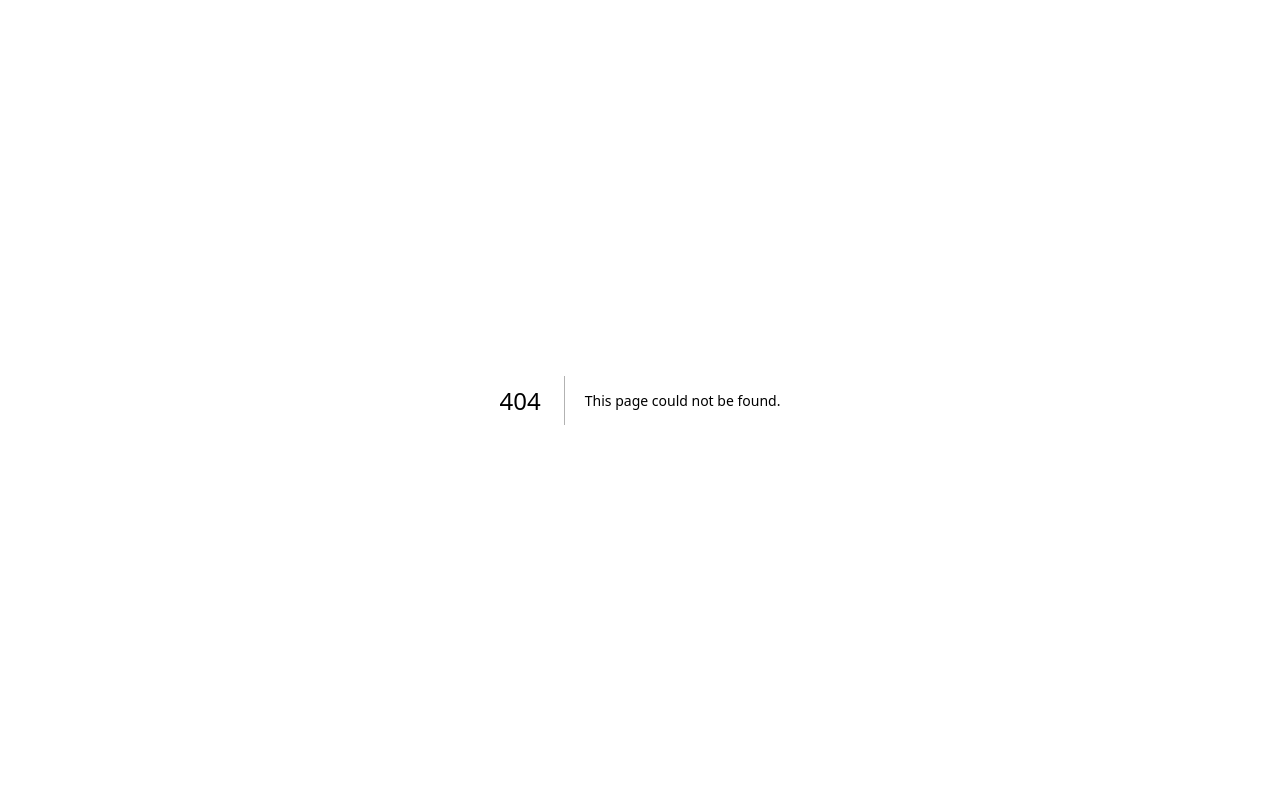
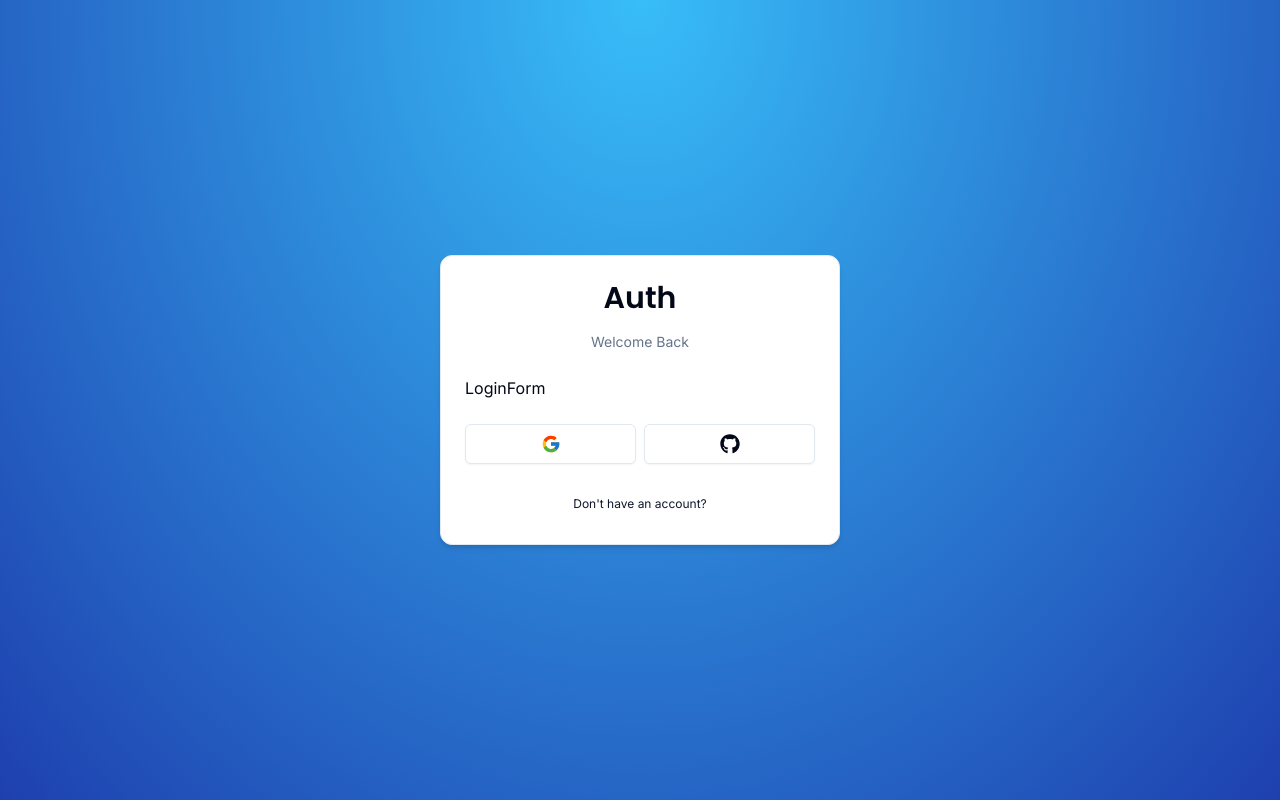
Before and after one commit to kelsondouglas/learningnextauth, a Next.js app: page /auth/login in a window 1280 px wide. Before the commit this address had no page. Built offline with nearby package versions, Linux system fonts and the light colour scheme.

Commit message:
feat: creating auth card-wrapper and yours components

```diff
--- /dev/null
+++ b/app/auth/layout.tsx
@@ -0,0 +1,11 @@
+import React from "react";
+
+const AuthLayout = ({ children }: { children: React.ReactNode }) => {
+  return (
+    <div className="h-full flex  items-center justify-center bg-[radial-gradient(ellipse_at_top,_var(--tw-gradient-stops))] from-sky-400 to-blue-800">
+      {children}
+    </div>
+  );
+};
+
+export default AuthLayout;
--- /dev/null
+++ b/app/auth/login/page.tsx
@@ -0,0 +1,12 @@
+import LoginForm from "@/components/auth/login-form";
+import React from "react";
+
+const LoginPage = () => {
+  return (
+    <div>
+      <LoginForm />
+    </div>
+  );
+};
+
+export default LoginPage;
--- /dev/null
+++ b/components/auth/back-button.tsx
@@ -0,0 +1,20 @@
+"use client";
+
+import React from "react";
+import { Button } from "../ui/button";
+import Link from "next/link";
+
+interface BackButttonProps {
+  href: string;
+  label: string;
+}
+
+const BackButton = ({ href, label }: BackButttonProps) => {
+  return (
+    <Button variant="link" size="sm" className="font-normal w-full" asChild>
+      <Link href={href}>{label}</Link>
+    </Button>
+  );
+};
+
+export default BackButton;
--- /dev/null
+++ b/components/auth/card-wrapper.tsx
@@ -0,0 +1,40 @@
+import React from "react";
+import { Card, CardContent, CardFooter, CardHeader } from "../ui/card";
+import Header from "./header";
+import Social from "./social";
+import BackButton from "./back-button";
+
+interface CardWrapperProps {
+  children: React.ReactNode;
+  headerLabel: string;
+  backButtonLabel: string;
+  backButtonHref: string;
+  showSocial?: boolean;
+}
+
+const CardWrapper = ({
+  backButtonHref,
+  backButtonLabel,
+  children,
+  headerLabel,
+  showSocial,
+}: CardWrapperProps) => {
+  return (
+    <Card className="w-[400px] shadow-md">
+      <CardHeader>
+        <Header label={headerLabel} />
+      </CardHeader>
+      <CardContent>{children}</CardContent>
+      {showSocial && (
+        <CardFooter>
+          <Social />
+        </CardFooter>
+      )}
+      <CardFooter>
+        <BackButton label={backButtonLabel} href={backButtonHref} />
+      </CardFooter>
+    </Card>
+  );
+};
+
+export default CardWrapper;
--- /dev/null
+++ b/components/auth/header.tsx
@@ -0,0 +1,23 @@
+import React from "react";
+import { cn } from "@/lib/utils";
+import { Poppins } from "next/font/google";
+
+interface HeaderProps {
+  label: string;
+}
+
+const font = Poppins({
+  weight: ["600"],
+  subsets: ["latin"],
+});
+
+const Header = ({ label }: HeaderProps) => {
+  return (
+    <div className="w-full flex flex-col gap-y-4 items-center justify-center">
+      <h1 className={cn("text-3xl font-semibold", font.className)}>Auth</h1>
+      <p className="text-muted-foreground text-sm">{label}</p>
+    </div>
+  );
+};
+
+export default Header;
--- /dev/null
+++ b/components/auth/login-form.tsx
@@ -0,0 +1,17 @@
+import React from "react";
+import CardWrapper from "./card-wrapper";
+
+const LoginForm = () => {
+  return (
+    <CardWrapper
+      headerLabel="Welcome Back"
+      backButtonHref="/auth/register"
+      backButtonLabel="Don't have an account?"
+      showSocial
+    >
+      LoginForm
+    </CardWrapper>
+  );
+};
+
+export default LoginForm;
--- /dev/null
+++ b/components/auth/social.tsx
@@ -0,0 +1,20 @@
+"use client";
+import React from "react";
+import { Button } from "../ui/button";
+import { FcGoogle } from "react-icons/fc";
+import { FaGithub } from "react-icons/fa";
+
+const Social = () => {
+  return (
+    <div className="flex items-center w-full gap-x-2">
+      <Button className="w-full" size="lg" variant="outline" onClick={() => {}}>
+        <FcGoogle className="h-5 w-5" />
+      </Button>
+      <Button className="w-full" size="lg" variant="outline" onClick={() => {}}>
+        <FaGithub className="h-5 w-5" />
+      </Button>
+    </div>
+  );
+};
+
+export default Social;
--- /dev/null
+++ b/components/ui/card.tsx
@@ -0,0 +1,76 @@
+import * as React from "react"
+
+import { cn } from "@/lib/utils"
+
+const Card = React.forwardRef<
+  HTMLDivElement,
+  React.HTMLAttributes<HTMLDivElement>
+>(({ className, ...props }, ref) => (
+  <div
+    ref={ref}
+    className={cn(
+      "rounded-xl border bg-card text-card-foreground shadow",
+      className
+    )}
+    {...props}
+  />
+))
+Card.displayName = "Card"
+
+const CardHeader = React.forwardRef<
+  HTMLDivElement,
+  React.HTMLAttributes<HTMLDivElement>
+>(({ className, ...props }, ref) => (
+  <div
+    ref={ref}
+    className={cn("flex flex-col space-y-1.5 p-6", className)}
+    {...props}
+  />
+))
+CardHeader.displayName = "CardHeader"
+
+const CardTitle = React.forwardRef<
+  HTMLParagraphElement,
+  React.HTMLAttributes<HTMLHeadingElement>
+>(({ className, ...props }, ref) => (
+  <h3
+    ref={ref}
+    className={cn("font-semibold leading-none tracking-tight", className)}
+    {...props}
+  />
+))
+CardTitle.displayName = "CardTitle"
+
+const CardDescription = React.forwardRef<
+  HTMLParagraphElement,
+  React.HTMLAttributes<HTMLParagraphElement>
+>(({ className, ...props }, ref) => (
+  <p
+    ref={ref}
+    className={cn("text-sm text-muted-foreground", className)}
+    {...props}
+  />
+))
+CardDescription.displayName = "CardDescription"
+
+const CardContent = React.forwardRef<
+  HTMLDivElement,
+  React.HTMLAttributes<HTMLDivElement>
+>(({ className, ...props }, ref) => (
+  <div ref={ref} className={cn("p-6 pt-0", className)} {...props} />
+))
+CardContent.displayName = "CardContent"
+
+const CardFooter = React.forwardRef<
+  HTMLDivElement,
+  React.HTMLAttributes<HTMLDivElement>
+>(({ className, ...props }, ref) => (
+  <div
+    ref={ref}
+    className={cn("flex items-center p-6 pt-0", className)}
+    {...props}
+  />
+))
+CardFooter.displayName = "CardFooter"
+
+export { Card, CardHeader, CardFooter, CardTitle, CardDescription, CardContent }
--- a/package.json
+++ b/package.json
@@ -16,6 +16,7 @@
     "next": "14.0.4",
     "react": "^18",
     "react-dom": "^18",
+    "react-icons": "^4.12.0",
     "tailwind-merge": "^2.2.0",
     "tailwindcss-animate": "^1.0.7"
   },
```
Also changed, not shown: 1 other file (tests, documents, lock files or other folders).
